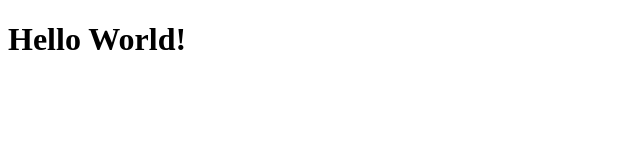
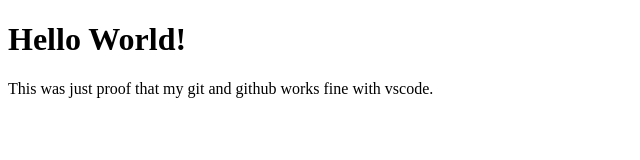
Before and after one commit to danielglove/myFirstProject, a plain HTML site: page index.html in a window 1280 px wide. Shown: the whole page, without its empty margins (0-640 px from the left). Drawn offline with Linux system fonts and the light colour scheme.

Commit message:
Added a paragraph

```diff
--- a/index.html
+++ b/index.html
@@ -8,5 +8,6 @@
   </head>
   <body>
     <h1>Hello World!</h1>
+    <p>This was just proof that my git and github works fine with vscode.</p>
   </body>
 </html>
```
